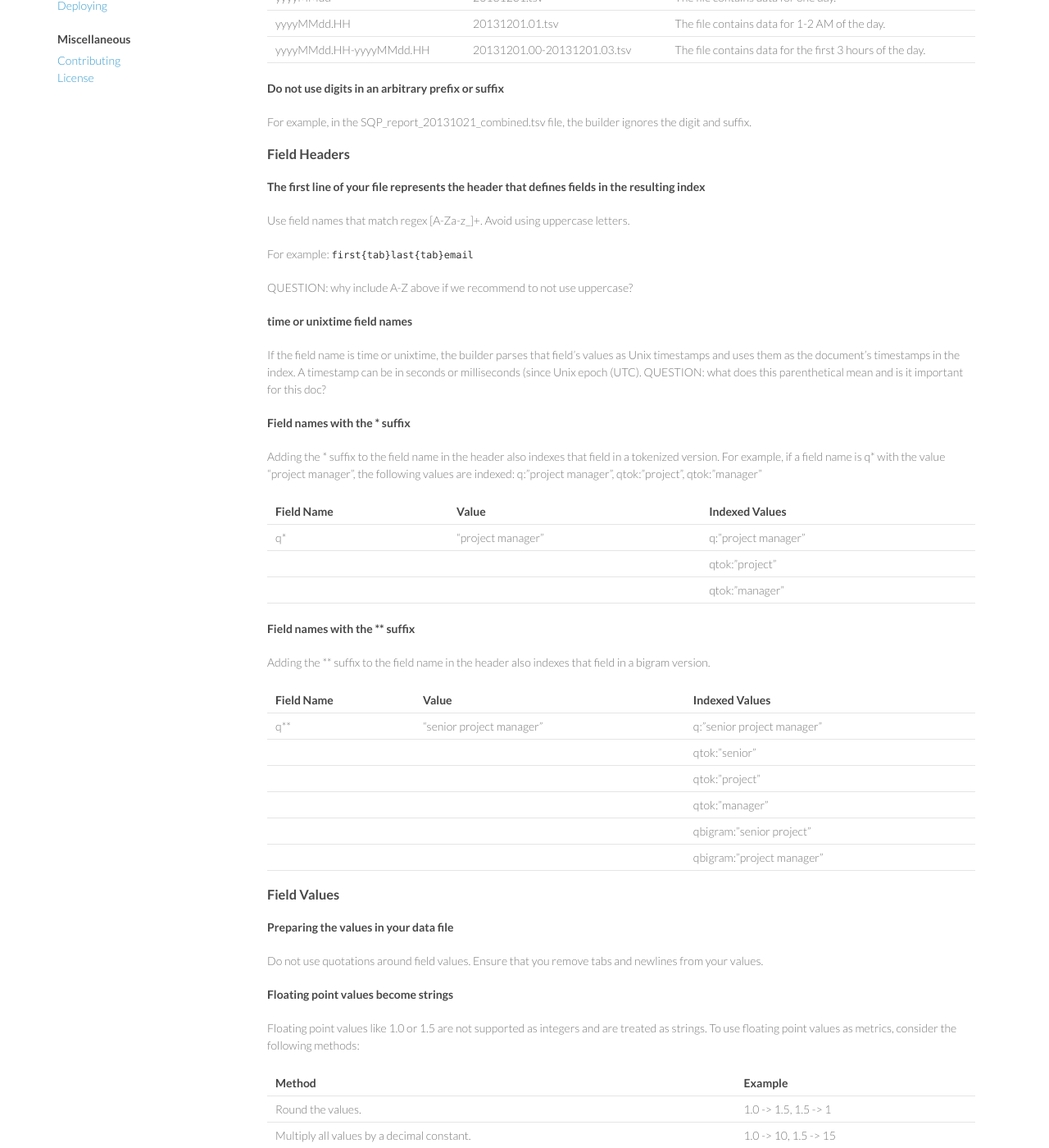
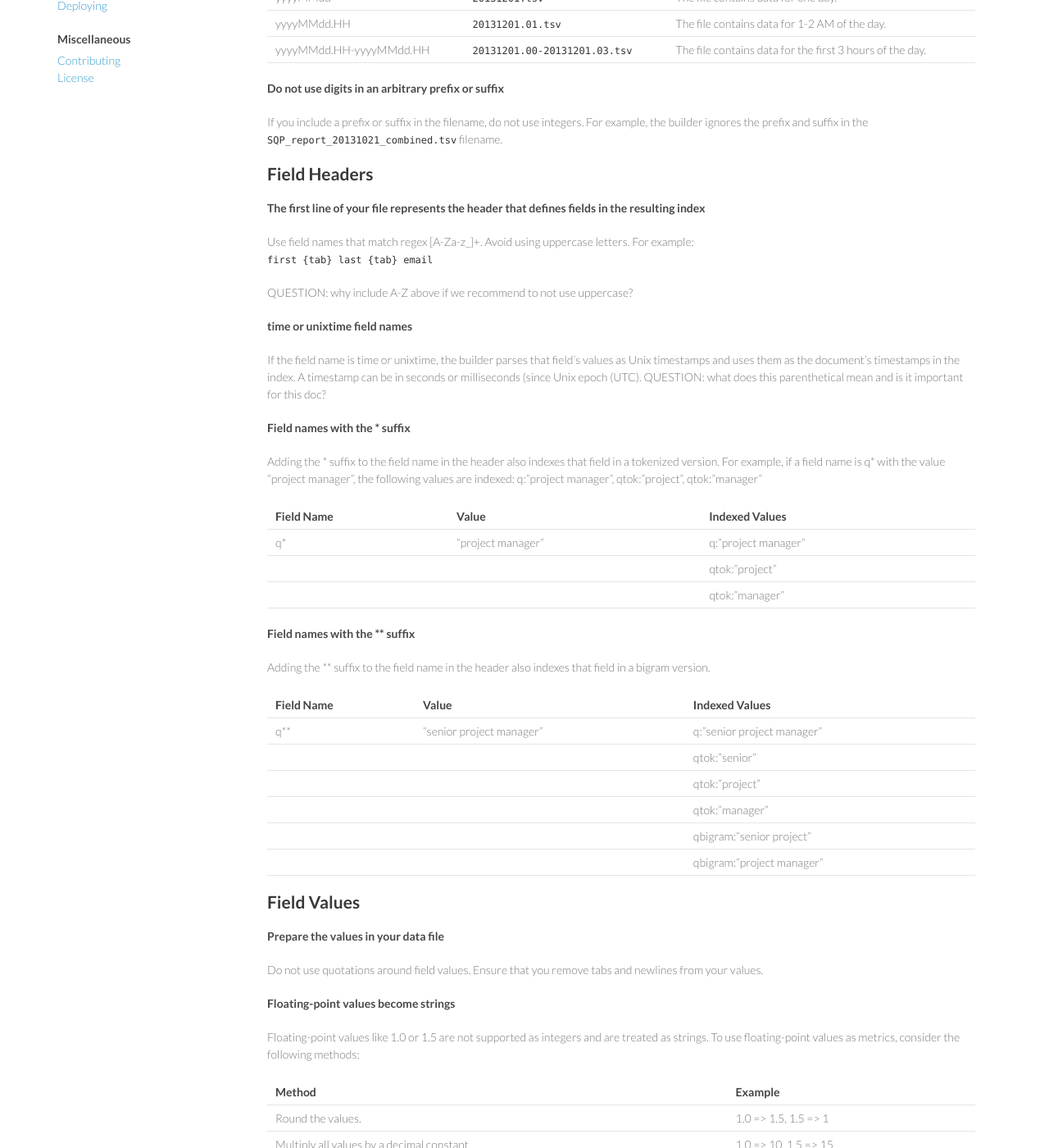
Before and after one commit to indeedeng/imhotep, a Jekyll site: the page built from docs/data-file-requirements.md, in a window 1280 px wide and 1400 px high, scrolled down 338 px. Shown: the whole window at 82% size. Built offline with Jekyll 4.4.1, drawn with Linux system fonts in a browser that asks for light colours; Markdown is read by kramdown in place of the engine named in the settings; some of the changed text lies outside the part shown.

Commit message:
highlighting changes

```diff
--- a/docs/data-file-requirements.md
+++ b/docs/data-file-requirements.md
@@ -6,28 +6,27 @@ permalink: /docs/data-file-requirements/
 
 Create tab-separated data files to upload to your index. Each data file must follow requirements for field and header names and for field values.
 
-## File Names
+## Filenames
 
-#### Include the shard time range in the file name
+#### Include the shard time range in the filename
 
 | Supported formats | Example | Description |
 |------ | ------ | --------- |
-| yyyyMMdd | 20131201.tsv | The file contains data for one day. |
-| yyyyMMdd.HH | 20131201.01.tsv | The file contains data for 1-2 AM of the day. |
-| yyyyMMdd.HH-yyyyMMdd.HH | 20131201.00-20131201.03.tsv | The file contains data for the first 3 hours of the day.  |
+| yyyyMMdd | `20131201.tsv` | The file contains data for one day. |
+| yyyyMMdd.HH | `20131201.01.tsv` | The file contains data for 1-2 AM of the day. |
+| yyyyMMdd.HH-yyyyMMdd.HH | `20131201.00-20131201.03.tsv` | The file contains data for the first 3 hours of the day.  |
 
 
 #### Do not use digits in an arbitrary prefix or suffix
 
-For example, in the SQP_report_20131021_combined.tsv file, the builder ignores the digit and suffix.
+If you include a prefix or suffix in the filename, do not use integers. For example, the builder ignores the prefix and suffix in the `SQP_report_20131021_combined.tsv` filename.
 
-### Field Headers
+## Field Headers
 
 #### The first line of your file represents the header that defines fields in the resulting index
 
-Use field names that match regex [A-Za-z_]+. Avoid using uppercase letters.
-
-For example: ``first{tab}last{tab}email``
+Use field names that match regex [A-Za-z_]+. Avoid using uppercase letters. For example:
+`first {tab} last {tab} email`
 
 QUESTION: why include A-Z above if we recommend to not use uppercase?
 
@@ -60,20 +59,20 @@ Adding the ** suffix to the field name in the header also indexes that field in
 | | | qbigram:"project manager" |
 
 
-### Field Values
+## Field Values
 
-#### Preparing the values in your data file
+#### Prepare the values in your data file
 
 Do not use quotations around field values. Ensure that you remove tabs and newlines from your values.
 
-#### Floating point values become strings
+#### Floating-point values become strings
 
-Floating point values like 1.0 or 1.5 are not supported as integers and are treated as strings. To use floating point values as metrics, consider the following methods:
+Floating-point values like 1.0 or 1.5 are not supported as integers and are treated as strings. To use floating-point values as metrics, consider the following methods:
 
 | Method | Example |
 | ------ | ---------- |
-| Round the values. | 1.0 -> 1.5, 1.5 -> 1 |
-| Multiply all values by a decimal constant. | 1.0 -> 10, 1.5 -> 15 |
+| Round the values. | 1.0 => 1.5, 1.5 => 1 |
+| Multiply all values by a decimal constant. | 1.0 => 10, 1.5 => 15 |
 
 #### Empty values
 
```
